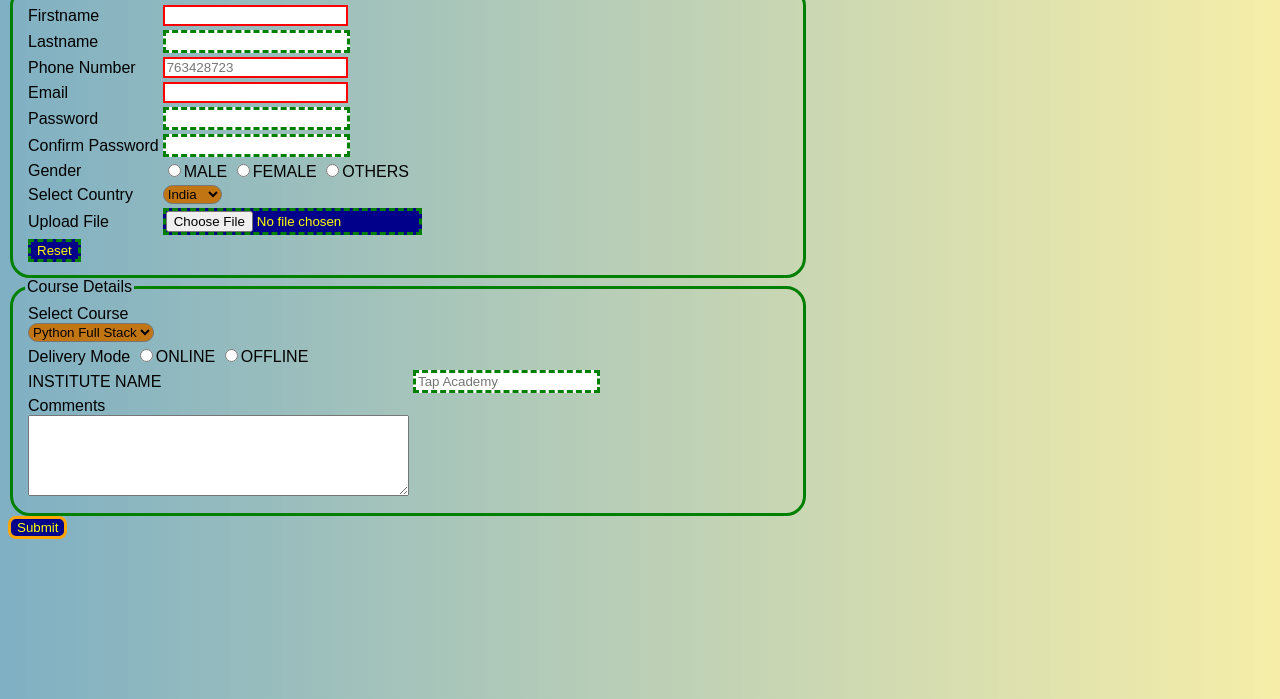
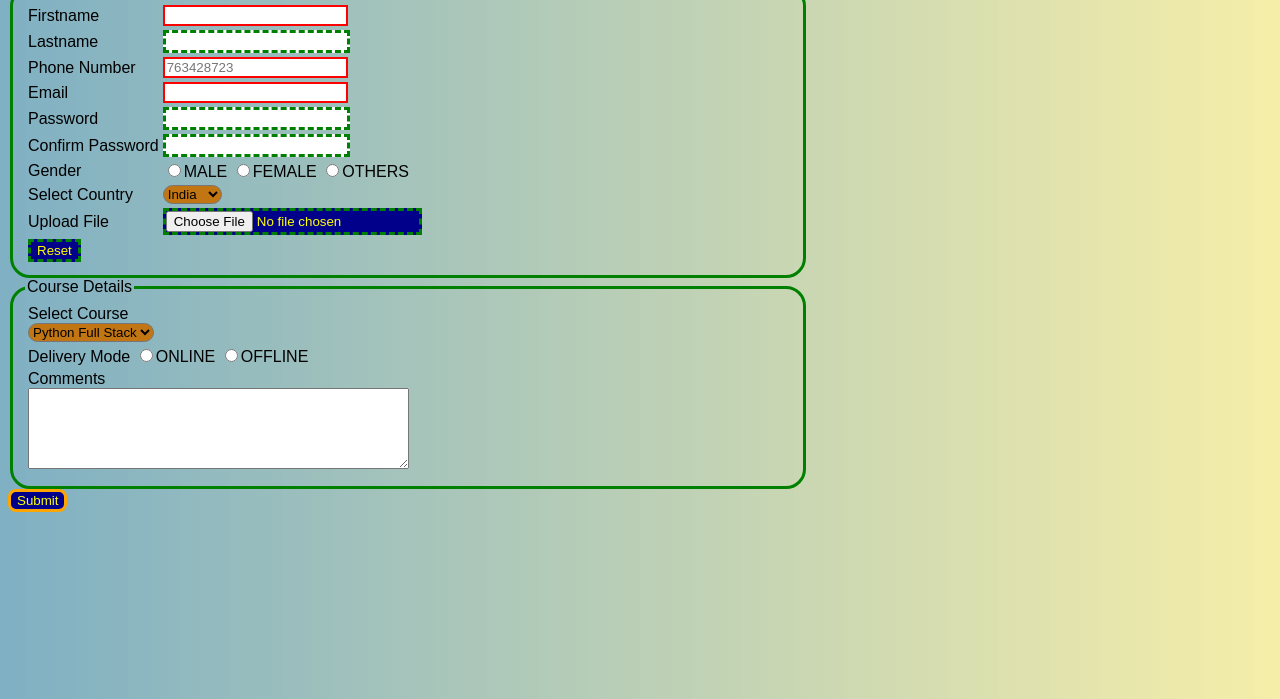
Before and after one commit to Jyotsnakoduru/Projectforms, a plain HTML site: page index.html in a window 1280 px wide. Shown: the part 101-800 px from the top of the page. Drawn offline with Linux system fonts and the light colour scheme.

Commit message:
Update index.html

```diff
--- a/index.html
+++ b/index.html
@@ -112,10 +112,7 @@
                         <input type="radio" name="Delivery Mode" id="" /><label>OFFLINE</label>
                     </td>
                 </tr>
-                <tr>
-                    <td><label>INSTITUTE NAME</label></td>
-                    <td><input type="text" placeholder="Tap Academy"><br> </td>
-                    </tr>
+
 
                 <tr>
                     <td>
```
